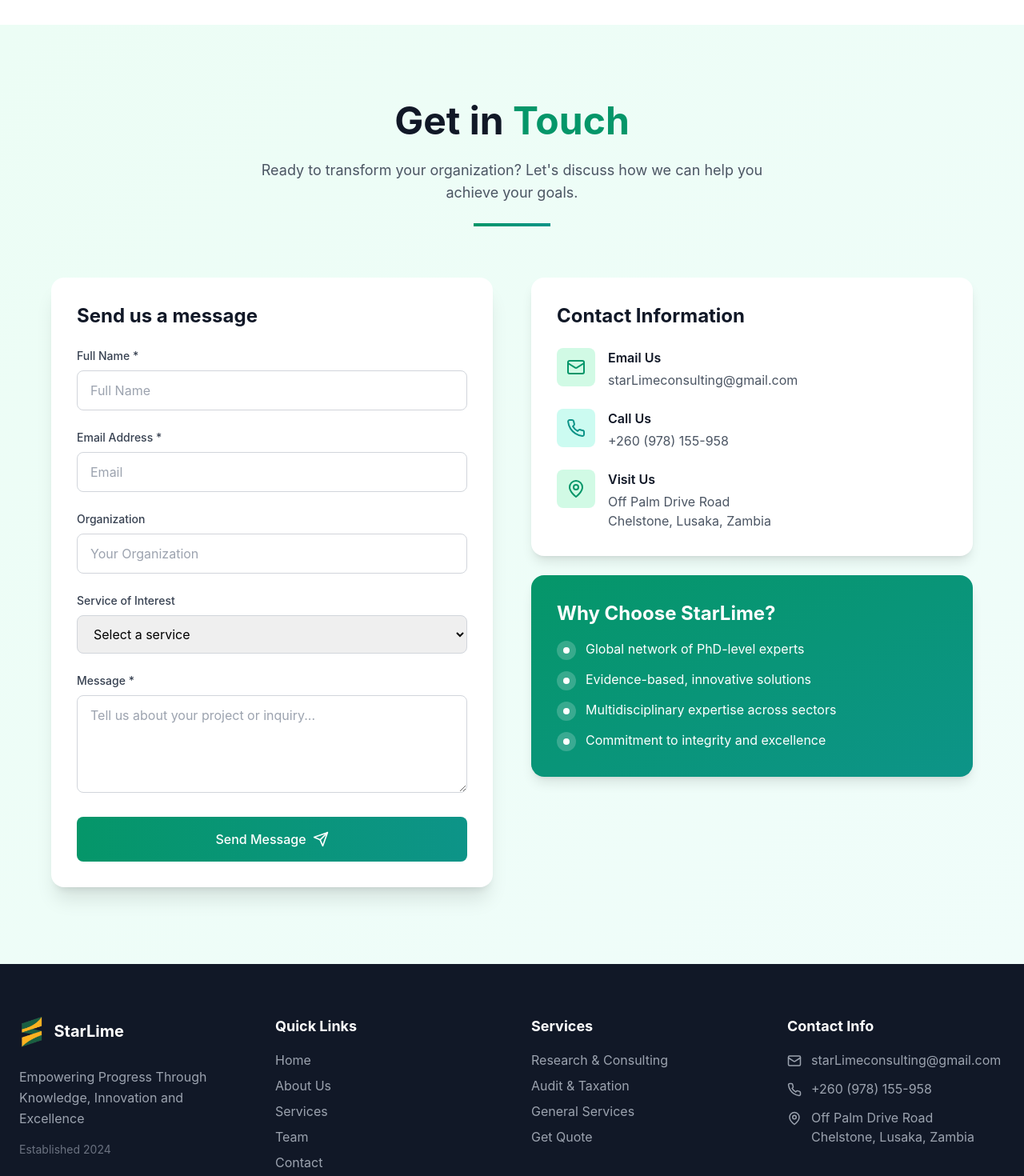
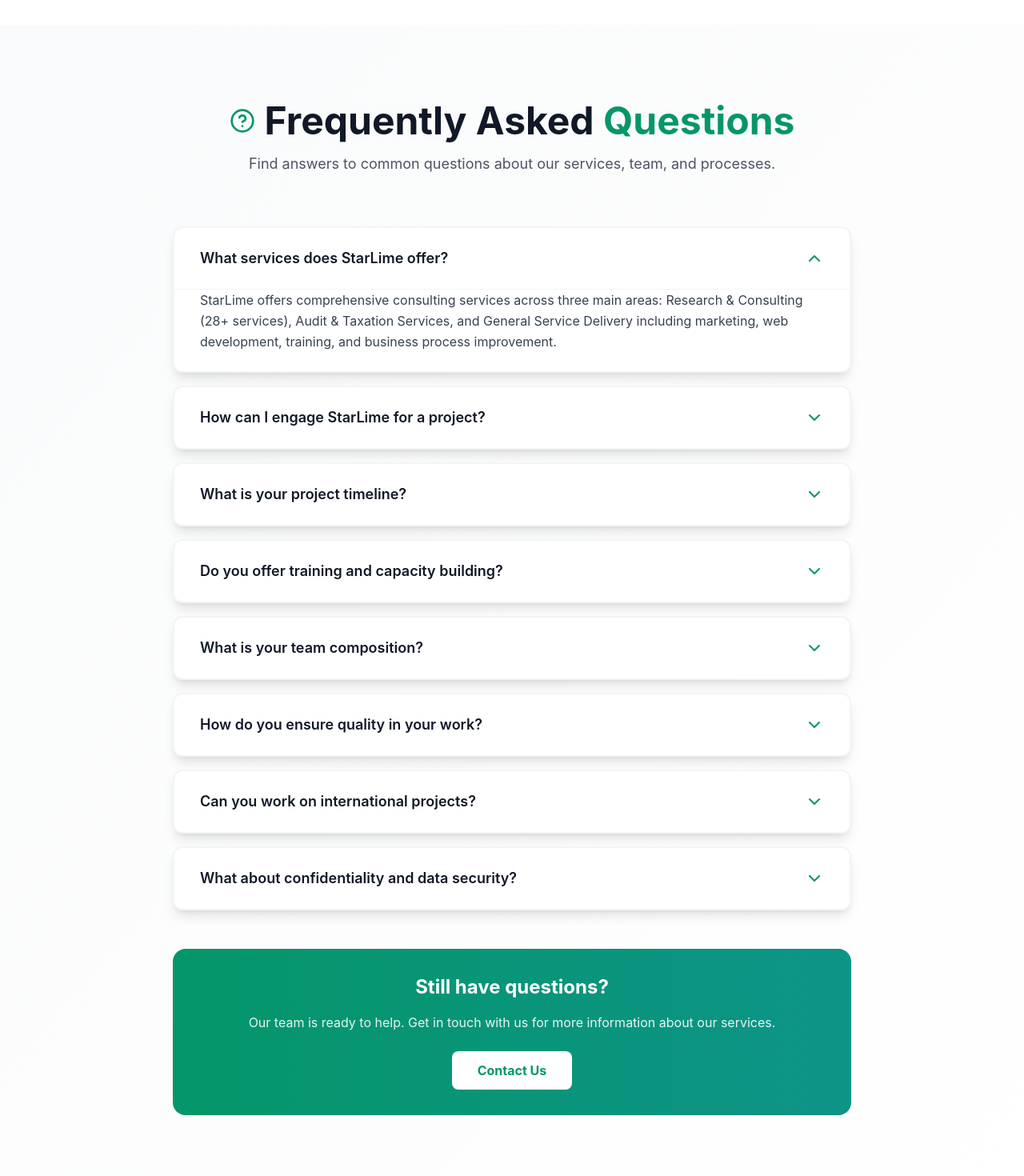
Before and after one commit to jblusaka19-sudo/starlim, a React (Vite) app: page / in a window 1280 px wide. Shown: the part 5900-7370 px from the top of the page at 80% size. Built offline with nearby package versions, Linux system fonts and the light colour scheme.

Commit message:
Updated App.tsx

```diff
--- a/src/App.tsx
+++ b/src/App.tsx
@@ -1,4 +1,6 @@
 import { BrowserRouter as Router, Routes, Route } from 'react-router-dom';
+import ScrollToTop from './components/ScrollToTop';
+import BackToTop from './components/BackToTop';
 import Navigation from './components/Navigation';
 import Footer from './components/Footer';
 import Home from './pages/Home';
@@ -12,6 +14,8 @@ import TermsOfService from './pages/TermsOfService';
 function App() {
   return (
     <Router>
+      <ScrollToTop />
+      <BackToTop />
       <div className="min-h-screen flex flex-col">
         <Navigation />
         <main className="flex-grow">
--- /dev/null
+++ b/src/components/BackToTop.tsx
@@ -0,0 +1,44 @@
+import { useState, useEffect } from 'react';
+import { motion, AnimatePresence } from 'framer-motion';
+import { ArrowUp } from 'lucide-react';
+
+export default function BackToTop() {
+  const [isVisible, setIsVisible] = useState(false);
+
+  const toggleVisibility = () => {
+    if (window.scrollY > 300) {
+      setIsVisible(true);
+    } else {
+      setIsVisible(false);
+    }
+  };
+
+  const scrollToTop = () => {
+    window.scrollTo({
+      top: 0,
+      behavior: 'smooth'
+    });
+  };
+
+  useEffect(() => {
+    window.addEventListener('scroll', toggleVisibility);
+    return () => window.removeEventListener('scroll', toggleVisibility);
+  }, []);
+
+  return (
+    <AnimatePresence>
+      {isVisible && (
+        <motion.button
+          initial={{ opacity: 0, scale: 0 }}
+          animate={{ opacity: 1, scale: 1 }}
+          exit={{ opacity: 0, scale: 0 }}
+          onClick={scrollToTop}
+          className="fixed bottom-8 right-8 w-12 h-12 bg-gradient-to-r from-emerald-600 to-teal-600 text-white rounded-full shadow-lg hover:shadow-2xl hover:scale-110 transition-all duration-300 flex items-center justify-center z-40"
+          aria-label="Back to top"
+        >
+          <ArrowUp size={24} />
+        </motion.button>
+      )}
+    </AnimatePresence>
+  );
+}
--- /dev/null
+++ b/src/components/FAQ.tsx
@@ -0,0 +1,126 @@
+import { motion } from 'framer-motion';
+import { ChevronDown, HelpCircle } from 'lucide-react';
+import { useState } from 'react';
+
+const faqs = [
+  {
+    question: 'What services does StarLime offer?',
+    answer: 'StarLime offers comprehensive consulting services across three main areas: Research & Consulting (28+ services), Audit & Taxation Services, and General Service Delivery including marketing, web development, training, and business process improvement.'
+  },
+  {
+    question: 'How can I engage StarLime for a project?',
+    answer: 'You can engage us by filling out the contact form on our website, calling us at +260 (978) 155-958, or emailing starLimeconsulting@gmail.com. We will discuss your needs and provide a customized proposal for your project.'
+  },
+  {
+    question: 'What is your project timeline?',
+    answer: 'Project timelines vary based on scope and complexity. We work with clients to establish realistic timelines and maintain regular communication throughout the project lifecycle to ensure on-time delivery.'
+  },
+  {
+    question: 'Do you offer training and capacity building?',
+    answer: 'Yes! We offer comprehensive training programs including audit capacity development, finance team capacity building, and general staff training across various technical and professional areas.'
+  },
+  {
+    question: 'What is your team composition?',
+    answer: 'Our team consists of PhD-level researchers, postdoctoral fellows, university professors, and senior professionals with expertise spanning education, governance, technology, health, agriculture, and more across 5+ countries.'
+  },
+  {
+    question: 'How do you ensure quality in your work?',
+    answer: 'Quality assurance is embedded in our processes through rigorous methodologies, regular audits, peer reviews, and our commitment to evidence-based solutions. We maintain high standards across all deliverables.'
+  },
+  {
+    question: 'Can you work on international projects?',
+    answer: 'Yes! Our global network allows us to work on projects across Africa and internationally. We have experience delivering services to diverse organizations worldwide.'
+  },
+  {
+    question: 'What about confidentiality and data security?',
+    answer: 'We take confidentiality and data security very seriously. All client information is protected through confidentiality agreements, secure data handling practices, and compliance with international standards.'
+  }
+];
+
+export default function FAQ() {
+  const [openIndex, setOpenIndex] = useState<number | null>(0);
+
+  return (
+    <section className="py-24 bg-gradient-to-br from-gray-50 to-white">
+      <div className="container mx-auto px-6 max-w-4xl">
+        <motion.div
+          initial={{ opacity: 0, y: 20 }}
+          whileInView={{ opacity: 1, y: 0 }}
+          viewport={{ once: true }}
+          transition={{ duration: 0.6 }}
+          className="text-center mb-16"
+        >
+          <div className="flex items-center justify-center gap-3 mb-4">
+            <HelpCircle className="text-emerald-600" size={32} />
+            <h2 className="text-4xl md:text-5xl font-bold text-gray-900">
+              Frequently Asked <span className="text-emerald-600">Questions</span>
+            </h2>
+          </div>
+          <p className="text-lg text-gray-600 max-w-2xl mx-auto">
+            Find answers to common questions about our services, team, and processes.
+          </p>
+        </motion.div>
+
+        <div className="space-y-4">
+          {faqs.map((faq, index) => (
+            <motion.div
+              key={index}
+              initial={{ opacity: 0, y: 20 }}
+              whileInView={{ opacity: 1, y: 0 }}
+              viewport={{ once: true }}
+              transition={{ duration: 0.5, delay: index * 0.05 }}
+              className="bg-white rounded-xl shadow-lg hover:shadow-xl transition-all duration-300 border-2 border-gray-100"
+            >
+              <button
+                onClick={() => setOpenIndex(openIndex === index ? null : index)}
+                className="w-full px-8 py-6 flex items-center justify-between text-left hover:bg-emerald-50 transition-colors duration-300"
+              >
+                <h3 className="text-lg font-semibold text-gray-900 flex-1">{faq.question}</h3>
+                <motion.div
+                  animate={{ rotate: openIndex === index ? 180 : 0 }}
+                  transition={{ duration: 0.3 }}
+                  className="ml-4 flex-shrink-0"
+                >
+                  <ChevronDown className="text-emerald-600" size={24} />
+                </motion.div>
+              </button>
+
+              <motion.div
+                initial={{ opacity: 0, height: 0 }}
+                animate={{
+                  opacity: openIndex === index ? 1 : 0,
+                  height: openIndex === index ? 'auto' : 0
+                }}
+                transition={{ duration: 0.3 }}
+                className="overflow-hidden"
+              >
+                <div className="px-8 pb-6 border-t border-gray-100 text-gray-700 leading-relaxed">
+                  {faq.answer}
+                </div>
+              </motion.div>
+            </motion.div>
+          ))}
+        </div>
+
+        <motion.div
+          initial={{ opacity: 0, y: 20 }}
+          whileInView={{ opacity: 1, y: 0 }}
+          viewport={{ once: true }}
+          transition={{ duration: 0.6, delay: 0.5 }}
+          className="mt-12 bg-gradient-to-r from-emerald-600 to-teal-600 rounded-2xl p-8 text-white text-center"
+        >
+          <h3 className="text-2xl font-bold mb-4">Still have questions?</h3>
+          <p className="mb-6 text-white/90">
+            Our team is ready to help. Get in touch with us for more information about our services.
+          </p>
+          <a
+            href="/contact"
+            className="inline-block px-8 py-3 bg-white text-emerald-600 rounded-lg font-bold hover:shadow-xl hover:scale-105 transition-all duration-300"
+          >
+            Contact Us
+          </a>
+        </motion.div>
+      </div>
+    </section>
+  );
+}
--- /dev/null
+++ b/src/components/ScrollToTop.tsx
@@ -0,0 +1,12 @@
+import { useEffect } from 'react';
+import { useLocation } from 'react-router-dom';
+
+export default function ScrollToTop() {
+  const { pathname } = useLocation();
+
+  useEffect(() => {
+    window.scrollTo(0, 0);
+  }, [pathname]);
+
+  return null;
+}
--- a/src/pages/ContactPage.tsx
+++ b/src/pages/ContactPage.tsx
@@ -222,11 +222,11 @@ export default function ContactPage() {
                         className="w-full px-4 py-3 border-2 border-gray-200 rounded-lg focus:ring-2 focus:ring-emerald-500 focus:border-transparent transition-all duration-200"
                       >
                         <option value="">Select budget range</option>
-                        <option value="under-5k">Under $5,000</option>
-                        <option value="5k-10k">$5,000 - $10,000</option>
-                        <option value="10k-25k">$10,000 - $25,000</option>
-                        <option value="25k-50k">$25,000 - $50,000</option>
-                        <option value="over-50k">Over $50,000</option>
+                        <option value="under-5k">Under 5K ZMW</option>
+                        <option value="5k-10k">5K - 10K ZMW</option>
+                        <option value="10k-25k">10K - 25K ZMW</option>
+                        <option value="25k-50k">25K - 50K ZMW</option>
+                        <option value="over-50k">Over 50K ZMW</option>
                       </select>
                     </div>
                   </div>
--- a/src/pages/Home.tsx
+++ b/src/pages/Home.tsx
@@ -3,6 +3,7 @@ import About from '../components/About';
 import CoreValues from '../components/CoreValues';
 import HumanResource from '../components/HumanResource';
 import Services from '../components/Services';
+import FAQ from '../components/FAQ';
 import Contact from '../components/Contact';
 
 export default function Home() {
@@ -13,6 +14,7 @@ export default function Home() {
       <CoreValues />
       <HumanResource />
       <Services />
+      <FAQ />
       <Contact />
     </div>
   );
--- a/src/pages/ServicesPage.tsx
+++ b/src/pages/ServicesPage.tsx
@@ -254,14 +254,14 @@ export default function ServicesPage() {
             </p>
             <div className="flex flex-col sm:flex-row gap-4 justify-center">
               <a
-                href="/#contact"
+                href="/contact"
                 className="px-8 py-4 bg-white text-emerald-600 rounded-lg font-bold hover:shadow-2xl hover:scale-105 transition-all duration-300 inline-flex items-center justify-center gap-2"
               >
                 Schedule a Consultation
                 <ArrowRight size={20} />
               </a>
               <a
-                href="/#contact"
+                href="/contact"
                 className="px-8 py-4 border-2 border-white text-white rounded-lg font-bold hover:bg-white/10 hover:scale-105 transition-all duration-300"
               >
                 Contact Us Today
--- a/src/pages/TeamPage.tsx
+++ b/src/pages/TeamPage.tsx
@@ -239,7 +239,7 @@ export default function TeamPage() {
               We're always looking for talented professionals who share our commitment to excellence, innovation, and positive impact.
             </p>
             <a
-              href="/#contact"
+              href="/contact"
               className="px-8 py-4 bg-white text-emerald-600 rounded-lg font-bold hover:shadow-2xl hover:scale-105 transition-all duration-300 inline-block"
             >
               Get in Touch
```
Also changed, not shown: src/pages/AboutPage.tsx (+6 -1 lines).
